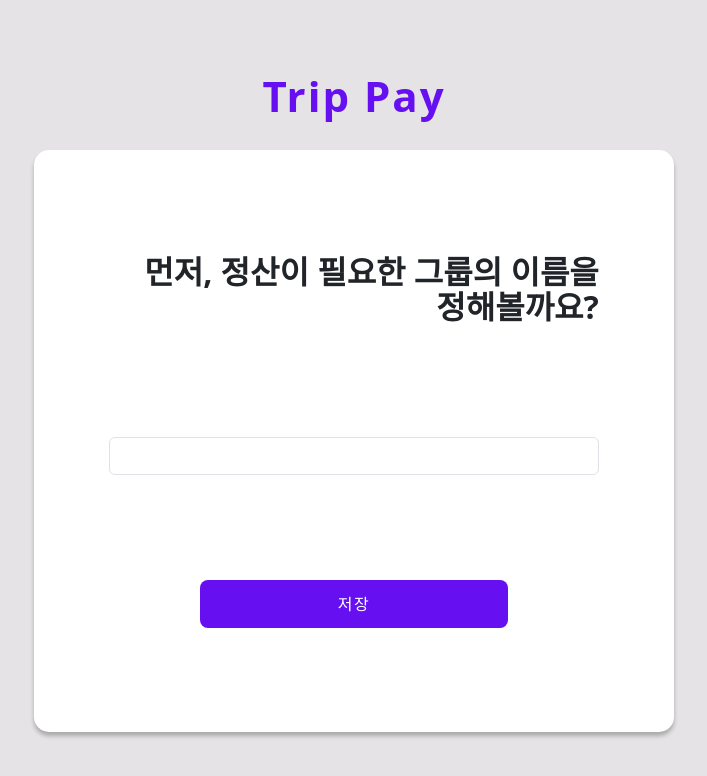
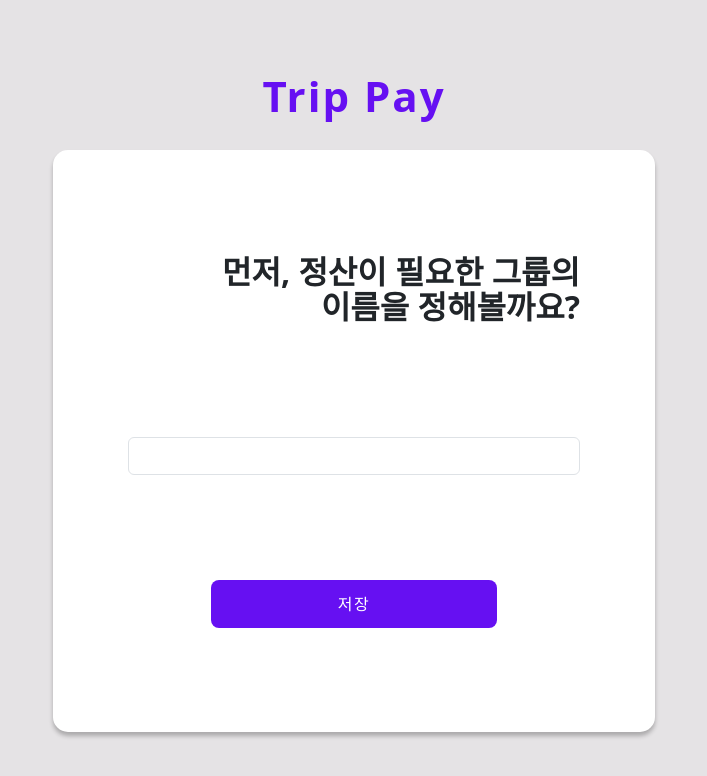
Before and after one commit to CEJSH/trip-pay, a React (Vite) app: page /group in a window 1280 px wide. Shown: the top 776 px of the page, without its empty margins (286-993 px from the left). Built offline with nearby package versions, Linux system fonts and the light colour scheme.

Commit message:
feature: fix css

```diff
--- a/src/App.tsx
+++ b/src/App.tsx
@@ -5,9 +5,6 @@ import { CreateGroup } from "./components/CreateGroup";
 import { AddMembers } from "./components/AddMembers";
 import { ExpenseMain } from "./components/ExpenseMain";
 import { ROUTES } from "./route";
-// import type { Schema } from "../amplify/data/resource";
-// import { generateClient } from "aws-amplify/data";
-// const client = generateClient<Schema>();
 
 const App = () => (
   <BrowserRouter>
--- a/src/components/CreateGroup.tsx
+++ b/src/components/CreateGroup.tsx
@@ -4,6 +4,7 @@ import { useSetRecoilState } from "recoil";
 import { groupNameState } from "../state/groupName.ts";
 import { CenteredOverlayForm } from "./shared/CenteredOverlayForm.tsx";
 import { useNavigate } from "react-router-dom";
+import styled from "styled-components";
 
 export const CreateGroup = () => {
   const [validated, setValidated] = useState(false);
--- a/src/components/ExpenseMain.tsx
+++ b/src/components/ExpenseMain.tsx
@@ -27,7 +27,6 @@ const LeftPane = () => {
     <StyledPaneWrapper>
       <ServiceLogo />
       <StyledGapRow>
-        {/* <Row></Row> */}
         <Row>
           <AddExpenseForm />
         </Row>
--- a/src/components/shared/CenteredOverlayForm.tsx
+++ b/src/components/shared/CenteredOverlayForm.tsx
@@ -73,6 +73,7 @@ const StyledSubmitButton = styled(Button).attrs({
 `;
 
 const StyledCentralizedRow = styled(Row)`
+  max-width: 500px;
   height: 60vh;
   align-items: center;
   justify-content: center;
--- a/src/index.css
+++ b/src/index.css
@@ -63,7 +63,9 @@ a {
   font-weight: 800;
   text-decoration: none;
 } */
-
+#root {
+  min-width: 300px;
+}
 body {
   background-color: #e5e3e5;
 }
```
